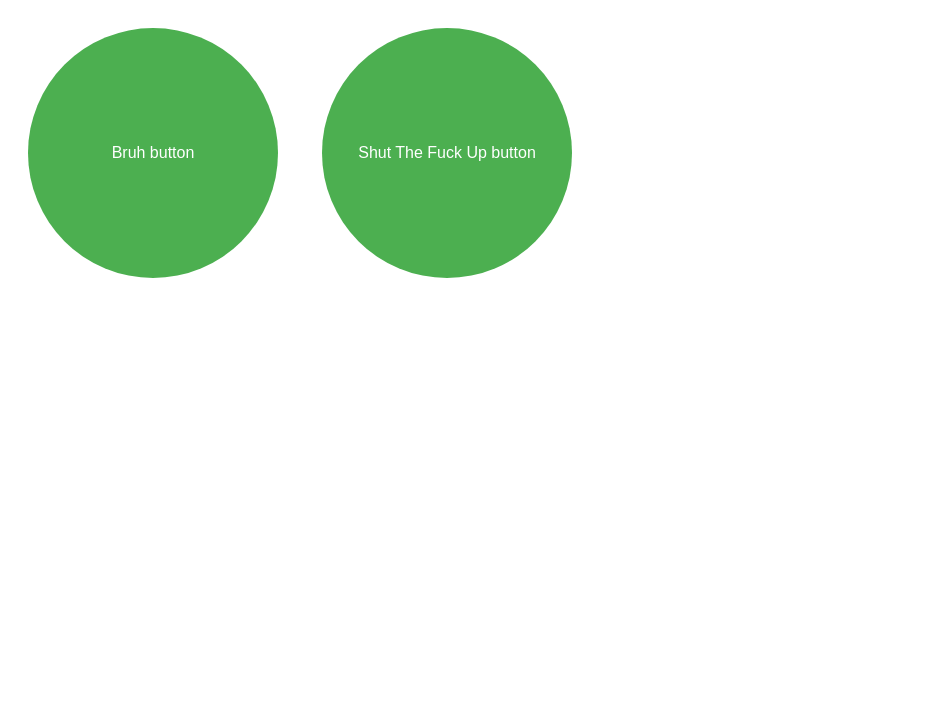
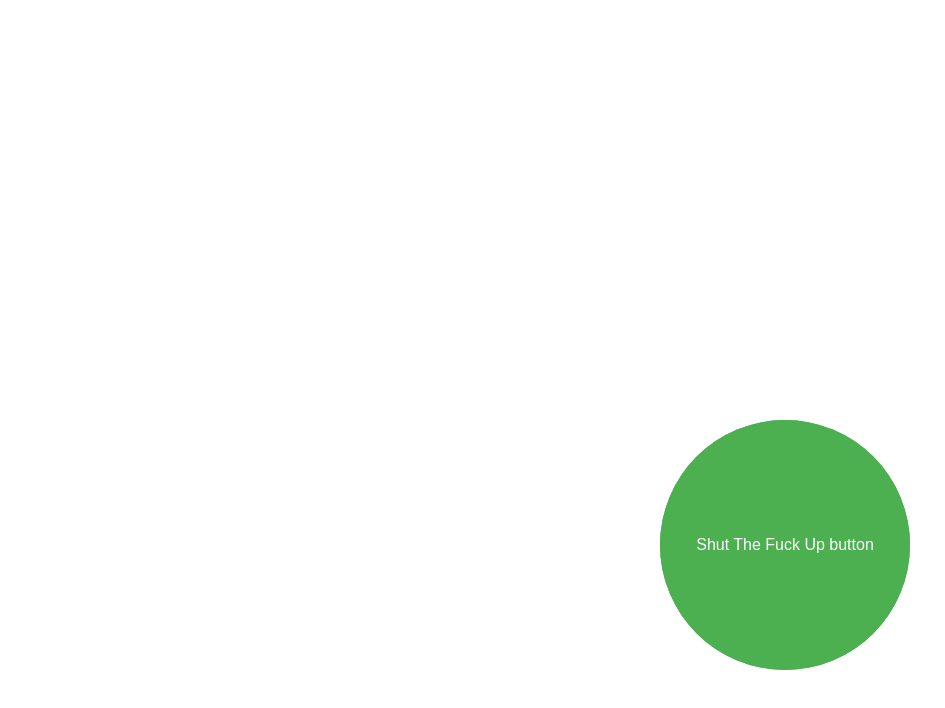
Before and after one commit to epicbruhmoment69/sophiessite, a plain HTML site: page index.html in a window 1280 px wide. Shown: the whole page, without its empty margins (0-945 px from the left). Drawn offline with Linux system fonts and the light colour scheme.

Commit message:
Update index.html

```diff
--- a/index.html
+++ b/index.html
@@ -12,9 +12,14 @@
   color: white;
   padding: 20px;
   text-align: center;
-	vertical-align:top;
+  vertical-align:top;
   height: 250px;
   width: 250px;
+  position: fixed;
+  top: 50%;
+  left: 50%;
+  margin-top: -50px;
+  margin-left: -100px;
   text-decoration: none;
   display: inline-block;
   font-size: 16px;
```
